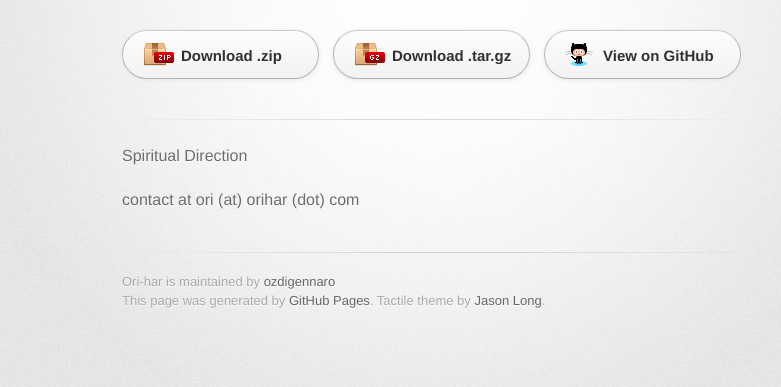
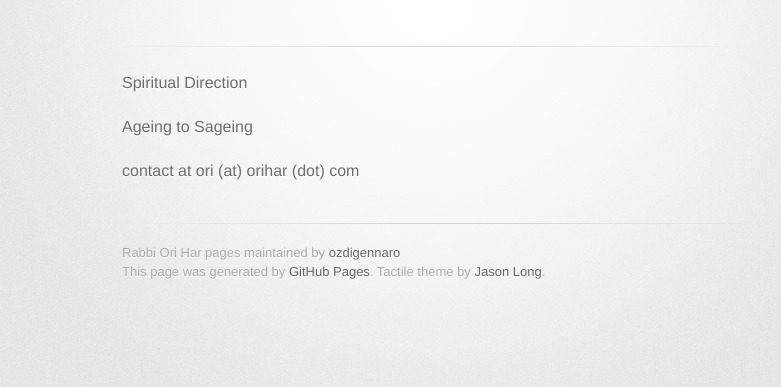
Before and after one commit to ozdigennaro/ori-har, a plain HTML site: page index.html in a window 1280 px wide. Shown: the part 127-514 px from the top of the page, without its empty margins (208-989 px from the left). Drawn offline with Linux system fonts and the light colour scheme; a web font is replaced by a local one.

Commit message:
delete download links

```diff
--- a/index.html
+++ b/index.html
@@ -1,6 +1,7 @@
 <!DOCTYPE html>
 <html>
   <head>
+
     <meta charset='utf-8'>
     <meta http-equiv="X-UA-Compatible" content="chrome=1">
     <link href='https://fonts.googleapis.com/css?family=Chivo:900' rel='stylesheet' type='text/css'>
@@ -10,6 +11,7 @@
     <!--[if lt IE 9]>
     <script src="//html5shiv.googlecode.com/svn/trunk/html5.js"></script>
     <![endif]-->
+
     <title>Ori-har by ozdigennaro</title>
   </head>
 
@@ -22,22 +24,17 @@
           <h2>Rabbi Ori Har DiGennaro - spiritual direction, Ageing to Sageing</h2>
         </header>
 
-        <section id="downloads" class="clearfix">
-          <a href="https://github.com/ozdigennaro/ori-har/zipball/master" id="download-zip" class="button"><span>Download .zip</span></a>
-          <a href="https://github.com/ozdigennaro/ori-har/tarball/master" id="download-tar-gz" class="button"><span>Download .tar.gz</span></a>
-          <a href="https://github.com/ozdigennaro/ori-har" id="view-on-github" class="button"><span>View on GitHub</span></a>
-        </section>
-
         <hr>
 
         <section id="main_content">
           <p>Spiritual Direction</p>
+          <p>Ageing to Sageing</p>
 
-<p>contact at ori (at) orihar (dot) com</p>
+          <p>contact at ori (at) orihar (dot) com</p>
         </section>
 
         <footer>
-          Ori-har is maintained by <a href="https://github.com/ozdigennaro">ozdigennaro</a><br>
+          Rabbi Ori Har pages maintained by <a href="https://github.com/ozdigennaro">ozdigennaro</a><br>
           This page was generated by <a href="http://pages.github.com">GitHub Pages</a>. Tactile theme by <a href="https://twitter.com/jasonlong">Jason Long</a>.
         </footer>
 
```
